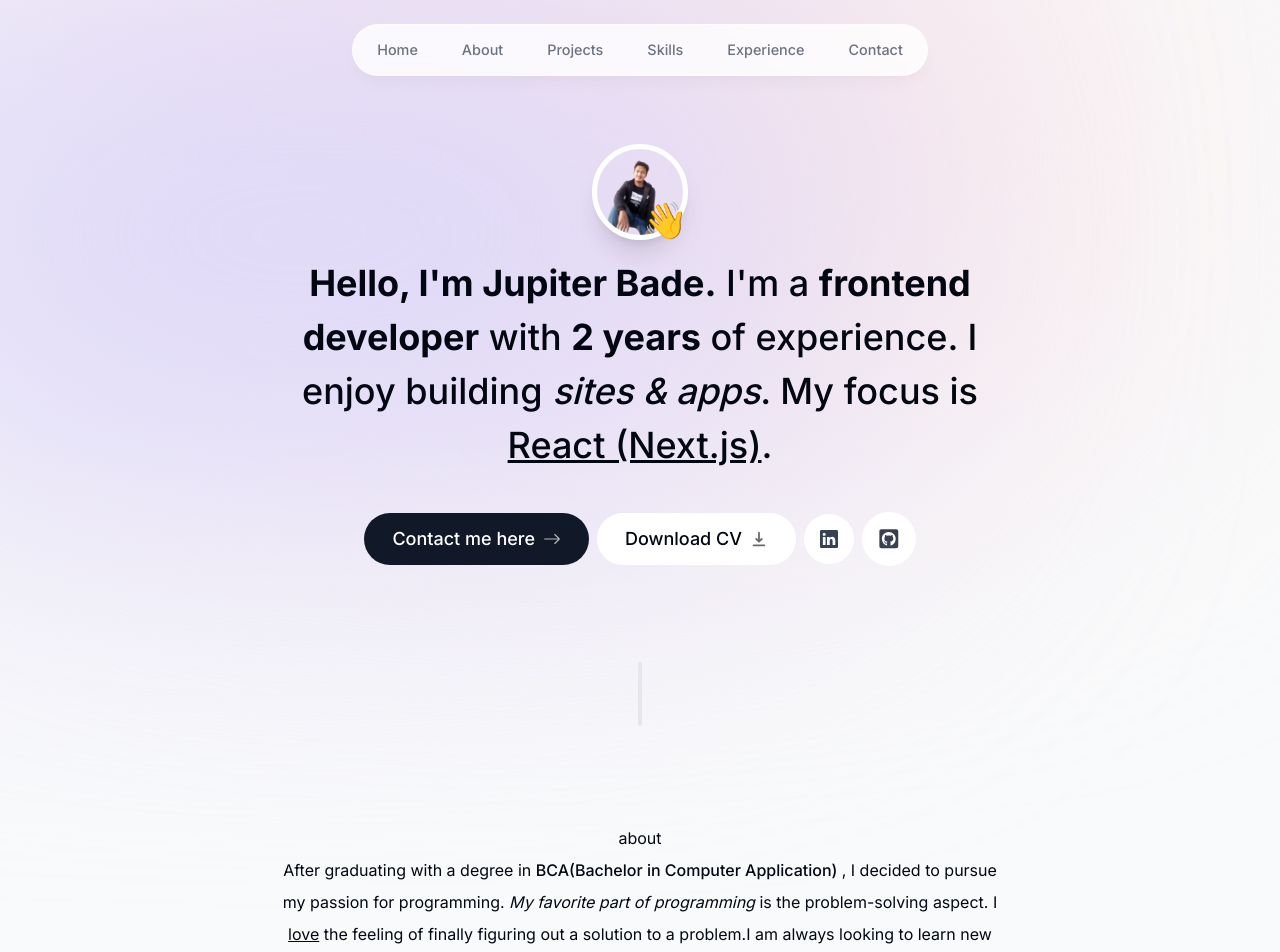
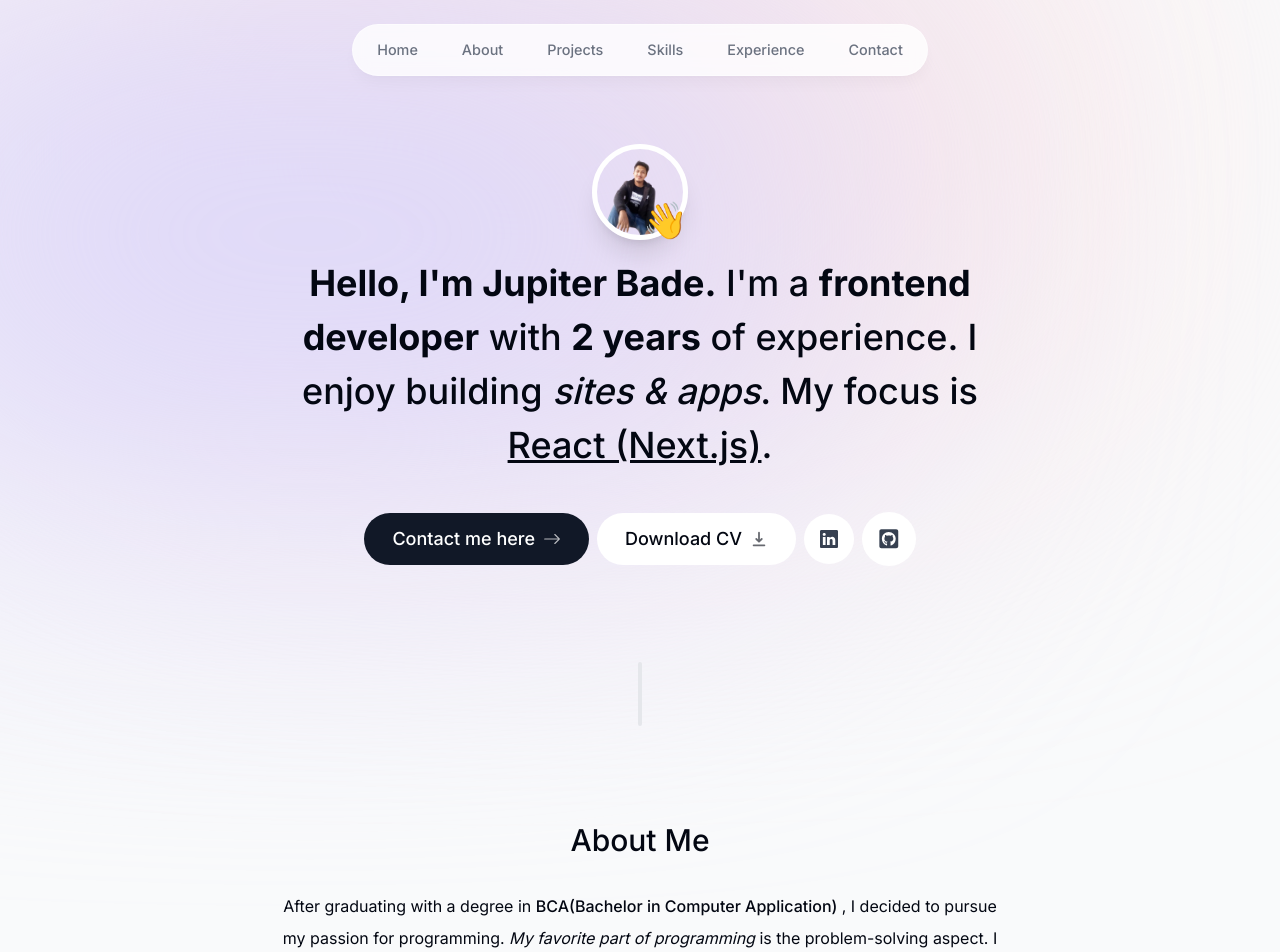
Before and after one commit to Jupiter82/next_js_portfolio, a Next.js app: page / in a window 1280 px wide. Shown: the top 952 px of the page. Built offline with nearby package versions, Linux system fonts and the light colour scheme.

Commit message:
added from home chlldren

```diff
--- a/components/about.tsx
+++ b/components/about.tsx
@@ -10,7 +10,7 @@
       animate={{ opacity: 1, y: 0 }}
       transition={{ delay: 0.175 }}
     >
-      <SectionHeading></SectionHeading>
+      <SectionHeading>About me</SectionHeading>
       <p className="mb-3">
         After graduating with a degree in{" "}
         <span className="font-medium">
--- a/components/section-heading.tsx
+++ b/components/section-heading.tsx
@@ -1,5 +1,13 @@
 import React from "react";
 
-export default function SectionHeading() {
-  return <div>about</div>;
+type SectionHeadingProps = {
+  children: React.ReactNode;
+};
+
+export default function SectionHeading({ children }: SectionHeadingProps) {
+  return (
+    <h2 className="text-3xl font-medium capitalize mb-8 text-center">
+      {children}
+    </h2>
+  );
 }
```
